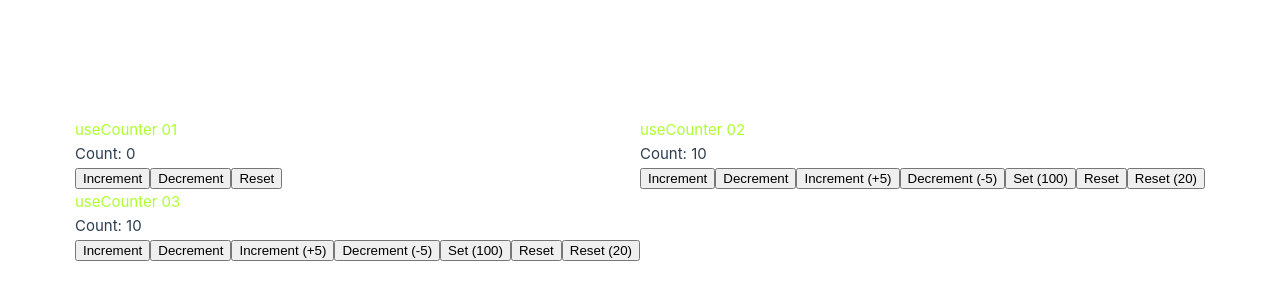
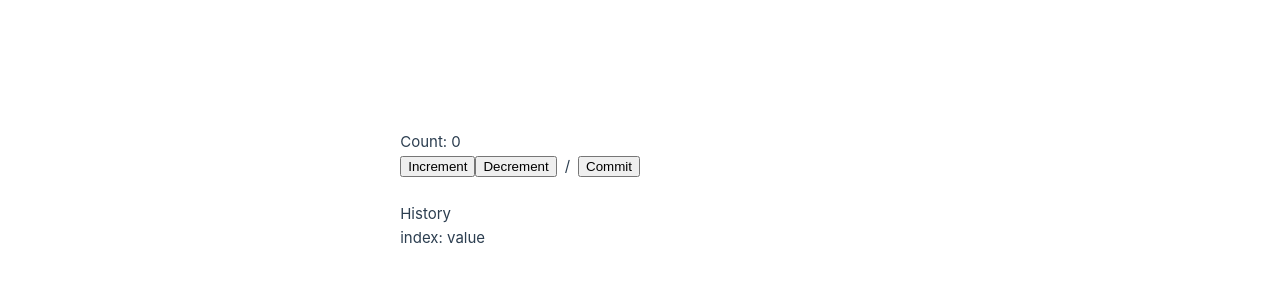
Before and after one commit to pei-pay/vue-basics, a Vue app: page / in a window 1280 px wide. Shown: the part 210-510 px from the top of the page. Built offline with nearby package versions, Linux system fonts and the light colour scheme; the HTML template or start-up script is replaced by a standard one.

Commit message:
update: useRefHistory 01

```diff
--- a/src/App.vue
+++ b/src/App.vue
@@ -1,11 +1,12 @@
 <script setup lang="ts">
-import UseCounter01 from '@/components/use-counter/UseCounter01.vue';
-import UseCounter02 from '@/components/use-counter/UseCounter02.vue';
-import UseCounter03 from '@/components/use-counter/UseCounter03.vue';
+import UseRefHistory01 from "@/components/use-ref-history/UseRefHistory01.vue"
 </script>
 
 <template>
   <div>
+    <UseRefHistory01 />
+  </div>
+  <!-- <div>
     <p style="color: greenyellow">useCounter 01</p>
     <UseCounter01 />
   </div>
@@ -16,5 +17,5 @@ import UseCounter03 from '@/components/use-counter/UseCounter03.vue';
   <div>
     <p style="color: greenyellow">useCounter 03</p>
     <UseCounter03 />
-  </div>
+  </div> -->
 </template>
--- /dev/null
+++ b/src/components/use-ref-history/UseRefHistory01.vue
@@ -0,0 +1,32 @@
+<script setup lang="ts">
+import { useCounter } from '@/composables/use-counter';
+import { useRefHistory } from '@/composables/use-ref-history/01';
+
+const { count, inc, dec, reset } = useCounter();
+const { history, commit } = useRefHistory(count);
+</script>
+
+<template>
+  <div>
+    <p>Count: {{ count }}</p>
+    <button @click="inc()">
+      Increment
+    </button>
+    <button @click="dec()">
+      Decrement
+    </button>
+    <span style="margin: 0 8px;">/</span>
+    <button @click="commit()">
+      Commit
+    </button>
+    <br>
+    <br>
+    <p>History</p>
+    <div>
+      <span>index: value</span>
+      <div v-for="(item, index) in history" :key="index">
+        <span>{{ index }}: {{ item }}</span>
+      </div>
+    </div>
+  </div>
+</template>
--- /dev/null
+++ b/src/composables/use-counter/index.ts
@@ -0,0 +1 @@
+export * from "./03";
```
